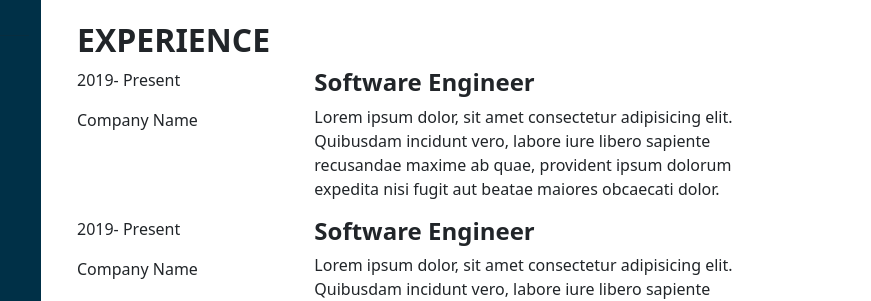
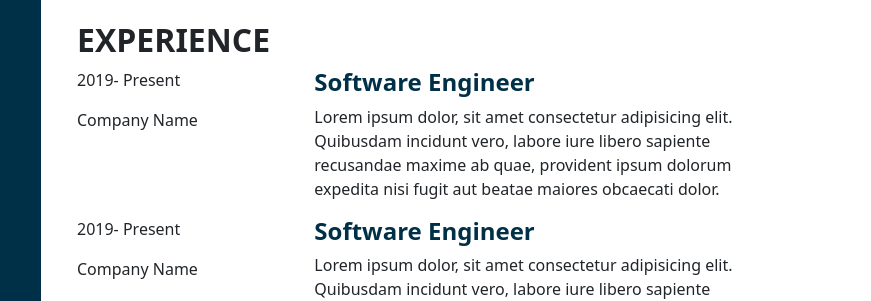
Before and after one commit to Owhab/Resume, a plain HTML site: page index.html in a window 1280 px wide. Shown: the part 417-718 px from the top of the page, 409-1280 px from the left. Drawn offline with Linux system fonts and the light colour scheme.

Commit message:
Experice header color adde

```diff
--- a/css/styles.css
+++ b/css/styles.css
@@ -8,3 +8,6 @@
 
 .progress {
 }
+.experience h4 {
+  color: #003047;
+}
```
